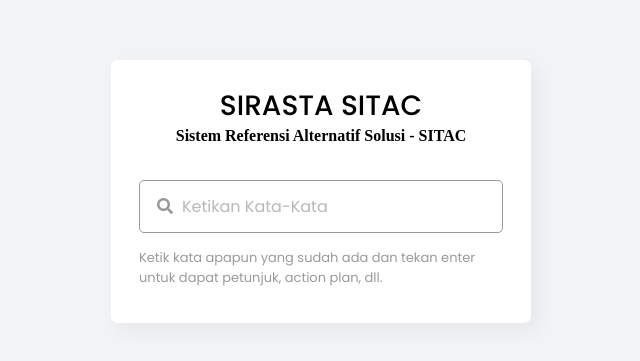
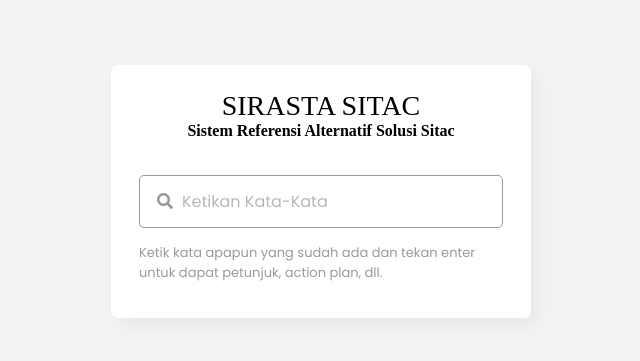
Before and after one commit to Falenbayu/sirasta_sitac_app, a plain HTML site: page index.html in a window 1280 px wide. Shown: the part 209-570 px from the top of the page, without its empty margins (319-959 px from the left). Drawn offline with Linux system fonts and the light colour scheme.

Commit message:
commit {header} at {index.html}

```diff
--- a/index.html
+++ b/index.html
@@ -12,8 +12,8 @@
   </head>
   <body>
     <div class="wrapper">
-      <header>SIRASTA SITAC</header>
-      <p class="typografy">Sistem Referensi Alternatif Solusi - SITAC</p>
+      <header class="typografy">SIRASTA SITAC</header>
+      <p class="typografy">Sistem Referensi Alternatif Solusi Sitac</p>
       <div class="search">
         <input type="text" placeholder="Ketikan Kata-Kata" required spellcheck="false">
         <i class="fas fa-search"></i>
```
